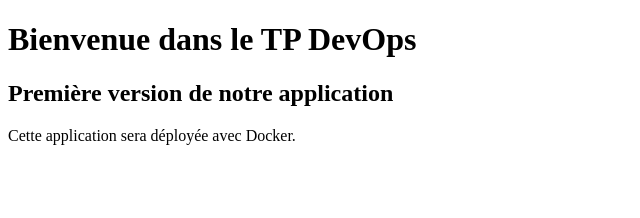
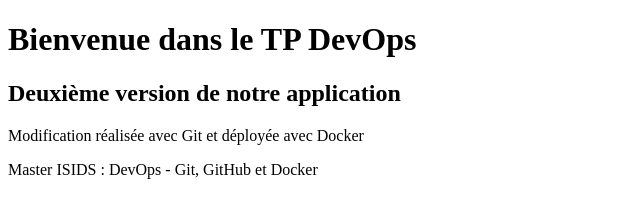
Before and after one commit to ghazicss/tp-git-ghazi, a plain HTML site: page index.html in a window 1280 px wide. Shown: the whole page, without its empty margins (0-640 px from the left). Drawn offline with Linux system fonts and the light colour scheme.

Commit message:
Modification de la page web

```diff
--- a/index.html
+++ b/index.html
@@ -6,7 +6,8 @@
 </head>
 <body>
     <h1>Bienvenue dans le TP DevOps</h1>
-    <h2>Première version de notre application</h2>
-    <p>Cette application sera déployée avec Docker.</p>
+    <h2>Deuxième version de notre application</h2>
+    <p>Modification réalisée avec Git et déployée avec Docker</p>
+    <p>Master ISIDS : DevOps - Git, GitHub et Docker</p>
 </body>
 </html>
```
Also changed, not shown: 1 other file.
